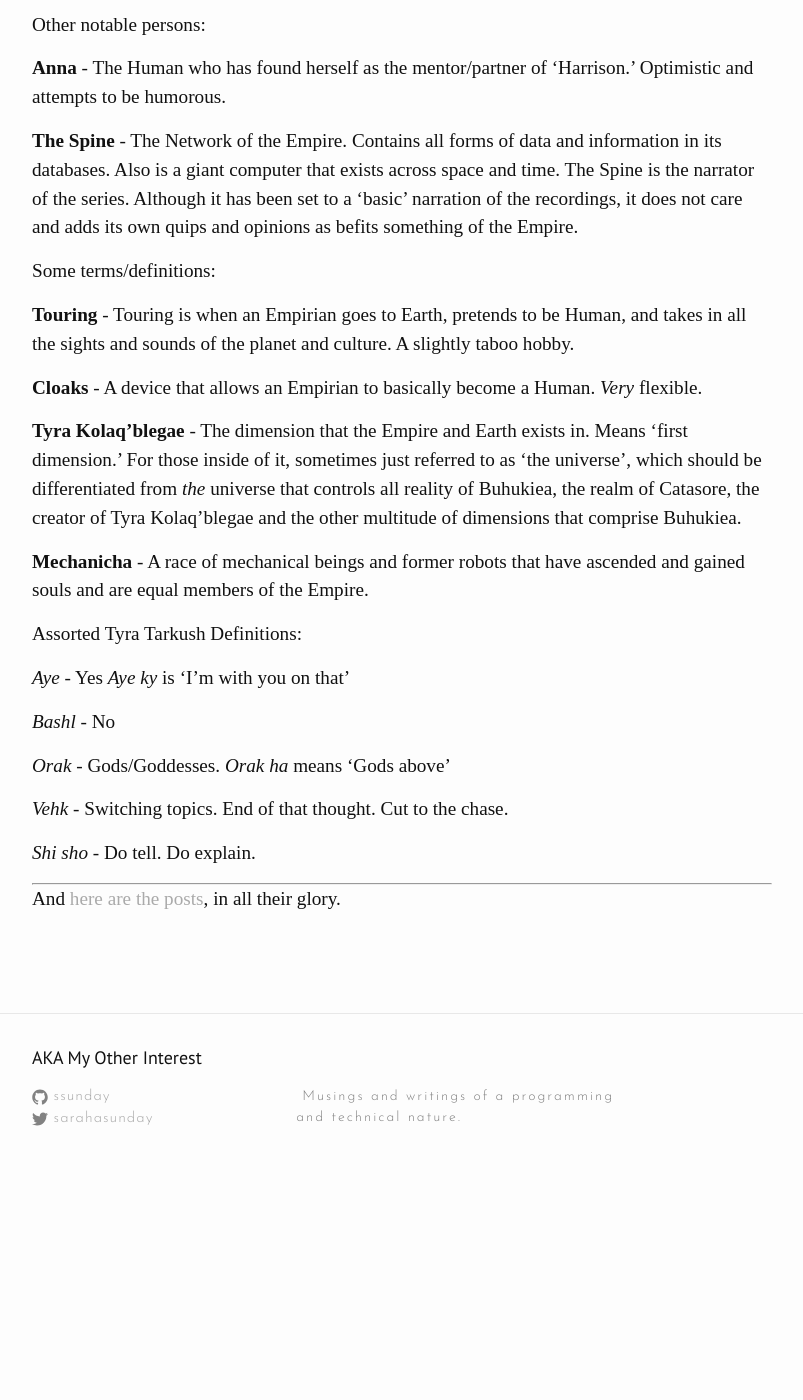
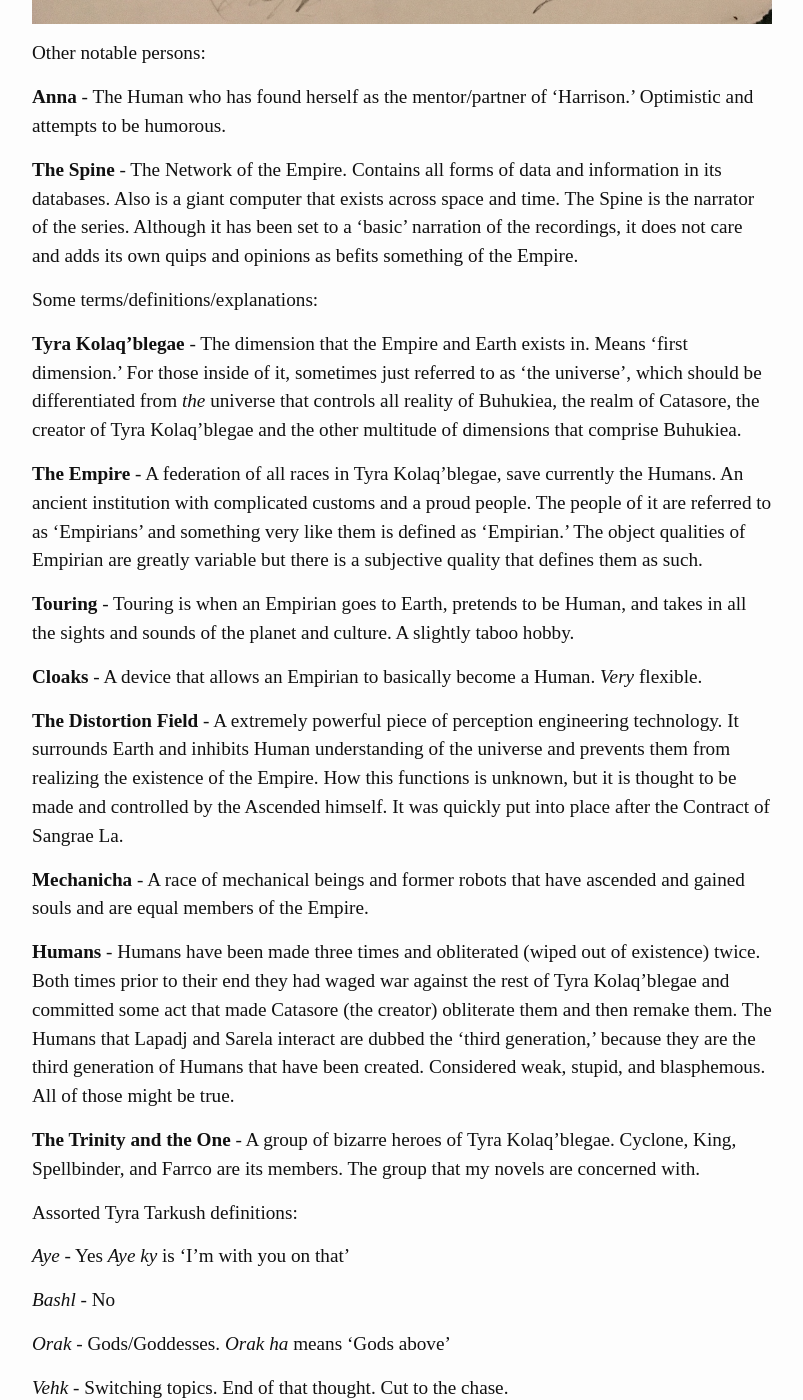
Before and after one commit to ssunday/ssunday.github.io, a Jekyll site: the page built from recordings.md, in a window 1280 px wide and 1400 px high, scrolled down 2810 px. Shown: the whole window, without its empty margins (238-1041 px from the left). Built offline with Jekyll 4.4.1, drawn with Linux system fonts in a browser that asks for light colours; nearby versions of some CDN libraries; before the commit the page ends 4001 px from its top, so only the background shows below that; some of the changed text lies outside the part shown.

```diff
--- a/recordings.md
+++ b/recordings.md
@@ -8,9 +8,9 @@ The Recordings are a series of shorts done in the spirit of [The Craftsman Artic
 
 The two Empirians are:
 
-**Lapadj** - A Kharatzara, or 'soul-eater,' who is cloaked (shape shifted) as the Human 'Harrison'. Supposedly engaged in his task. ![Lapadj](/assets/post-images/Lapadj.JPG)
+**Lapadj** - A Kharatzara, or 'soul-eater,' who is cloaked (shape shifted) as the Human 'Harrison'. Supposedly engaged in his task. Has zero cool. ![Lapadj](/assets/post-images/Lapadj.JPG)
 
-**Sarela** - A Szarehan. Szarehan are comprised of energy and are generally intangible. Sarela has made herself invisible and is the one recording Lapadj's antics. She is only there for the entertainment value and something like loyalty to Lapadj. ![Sarela](/assets/post-images/Sarela.JPG)
+**Sarela** - A Szarehan. Szarehan are comprised of energy and are generally intangible. Sarela has made herself invisible and is the one recording Lapadj's antics. She is only there for the entertainment value and something like loyalty to Lapadj. Generally salty and not a huge fan of Humans. ![Sarela](/assets/post-images/Sarela.JPG)
 
 Other notable persons:
 
@@ -18,17 +18,25 @@ Other notable persons:
 
 **The Spine** - The Network of the Empire. Contains all forms of data and information in its databases. Also is a giant computer that exists across space and time. The Spine is the narrator of the series. Although it has been set to a 'basic' narration of the recordings, it does not care and adds its own quips and opinions as befits something of the Empire.
 
-Some terms/definitions:
+Some terms/definitions/explanations:
+
+**Tyra Kolaq'blegae** - The dimension that the Empire and Earth exists in. Means 'first dimension.' For those inside of it, sometimes just referred to as 'the universe', which should be differentiated from *the* universe that controls all reality of Buhukiea, the realm of Catasore, the creator of Tyra Kolaq'blegae and the other multitude of dimensions that comprise Buhukiea.
+
+**The Empire** - A federation of all races in Tyra Kolaq'blegae, save currently the Humans. An ancient institution with complicated customs and a proud people. The people of it are referred to as 'Empirians' and something very like them is defined as 'Empirian.' The object qualities of Empirian are greatly variable but there is a subjective quality that defines them as such.
 
 **Touring** - Touring is when an Empirian goes to Earth, pretends to be Human, and takes in all the sights and sounds of the planet and culture. A slightly taboo hobby.
 
 **Cloaks** - A device that allows an Empirian to basically become a Human. *Very* flexible.
 
-**Tyra Kolaq'blegae** - The dimension that the Empire and Earth exists in. Means 'first dimension.' For those inside of it, sometimes just referred to as 'the universe', which should be differentiated from *the* universe that controls all reality of Buhukiea, the realm of Catasore, the creator of Tyra Kolaq'blegae and the other multitude of dimensions that comprise Buhukiea.
+**The Distortion Field** - A extremely powerful piece of perception engineering technology. It surrounds Earth and inhibits Human understanding of the universe and prevents them from realizing the existence of the Empire. How this functions is unknown, but it is thought to be made and controlled by the Ascended himself. It was quickly put into place after the Contract of Sangrae La.
 
 **Mechanicha** - A race of mechanical beings and former robots that have ascended and gained souls and are equal members of the Empire.
 
-Assorted Tyra Tarkush Definitions:
+**Humans** - Humans have been made three times and obliterated (wiped out of existence) twice. Both times prior to their end they had waged war against the rest of Tyra Kolaq'blegae and committed some act that made Catasore (the creator) obliterate them and then remake them. The Humans that Lapadj and Sarela interact are dubbed the 'third generation,' because they are the third generation of Humans that have been created. Considered weak, stupid, and blasphemous. All of those might be true.
+
+**The Trinity and the One** - A group of bizarre heroes of Tyra Kolaq'blegae. Cyclone, King, Spellbinder, and Farrco are its members. The group that my novels are concerned with.
+
+Assorted Tyra Tarkush definitions:
 
 *Aye* - Yes *Aye ky* is 'I'm with you on that'
 
```
Also changed, not shown: other parts of recordings.md (+4 -0 lines), _posts/2016-7-11-the-bigger-picture-1.markdown (added, +69 -0 lines).
